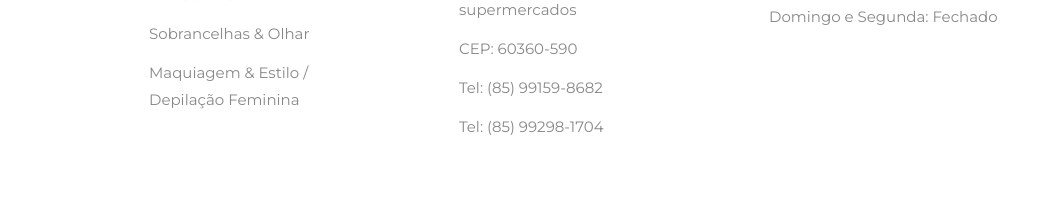
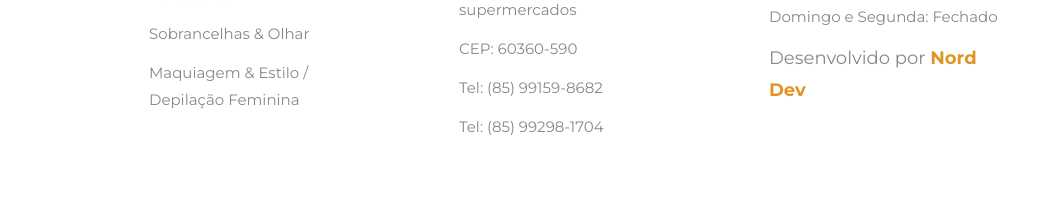
Before and after one commit to Nord-Devv/marilia-dantas-nord-dev, a plain HTML site: page index.html in a window 1280 px wide. Shown: the part 8871-9070 px from the top of the page, 221-1280 px from the left. Drawn offline with nearby package versions, Linux system fonts and the light colour scheme; a script that the page names is missing.

Commit message:
colocando tag nord dev

```diff
--- a/index.html
+++ b/index.html
@@ -1511,6 +1511,7 @@
             <li>Terça a Sexta: 9h às 19h</li>
             <li>Sábado: 9h às 18h</li>
             <li>Domingo e Segunda: Fechado</li>
+            <li class="nord-dev">Desenvolvido por <a href="https://www.instagram.com/nord.devv/" target="_blank">Nord Dev</a></li>
           </ul>
         </div>
       </div>
--- a/src/css/style.css
+++ b/src/css/style.css
@@ -489,6 +489,14 @@ footer {
         margin-bottom: 12px;
       }
     }
+    .nord-dev{
+      font-size: 18px ;
+
+      a{
+        font-weight: 700;
+        color: rgb(224, 149, 36);
+      }
+    }
   }
 
   .brand-section {
```
